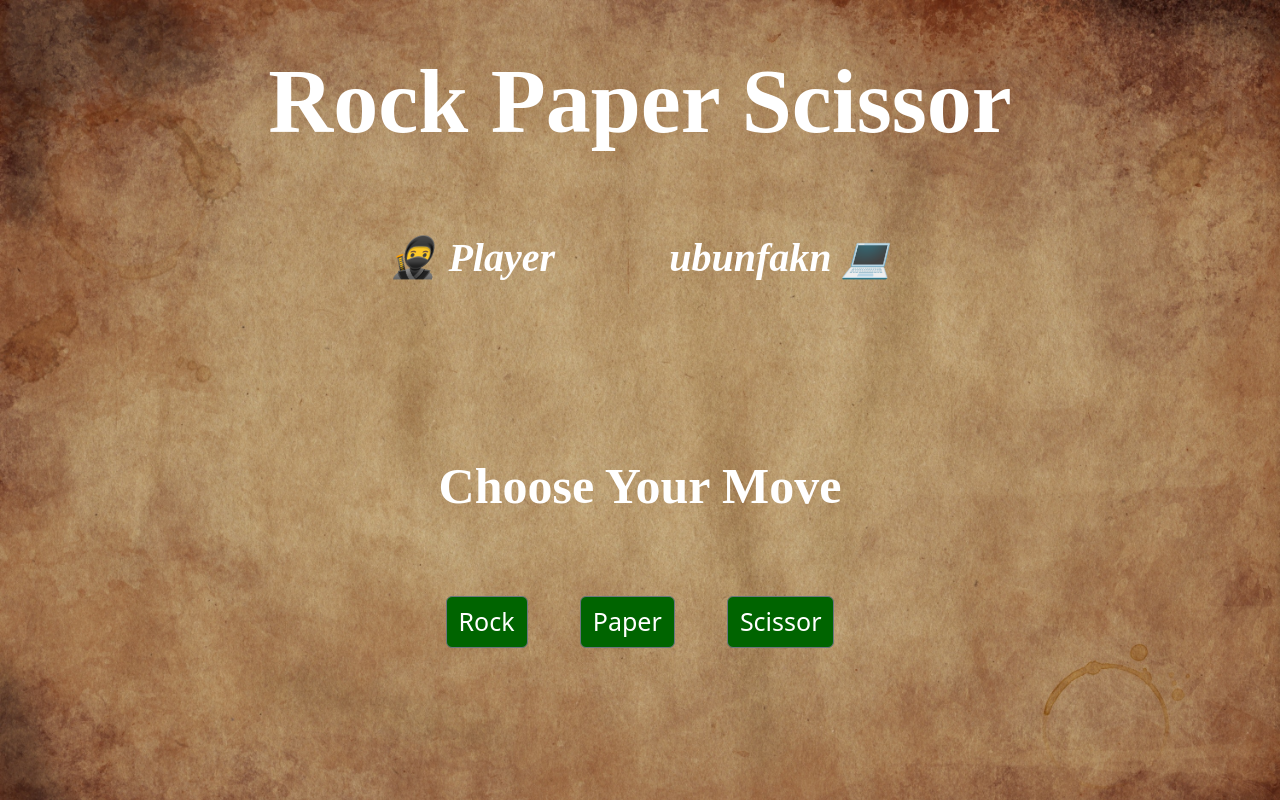
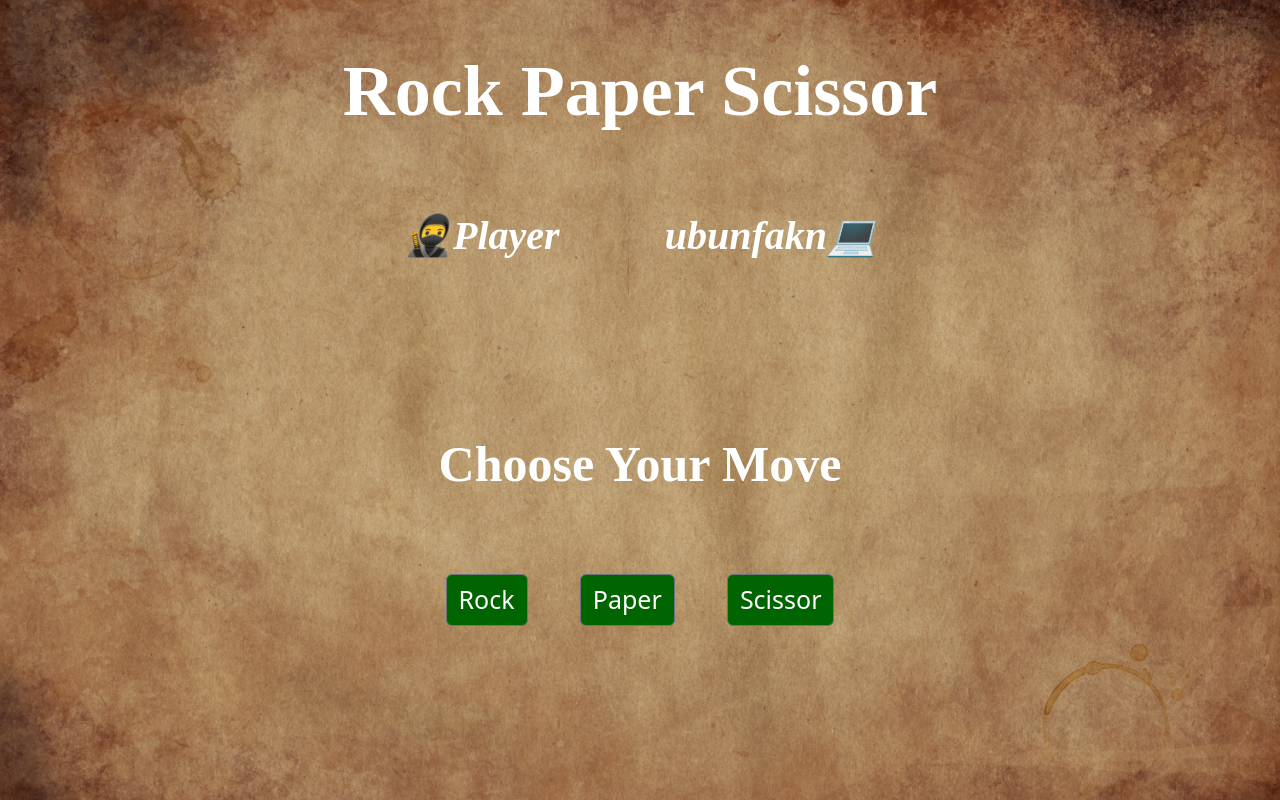
Before and after one commit to ubunfakn/Frontend, a plain HTML site: page index.html in a window 1280 px wide. Drawn offline with nearby package versions, Linux system fonts and the light colour scheme.

Commit message:
Final Commit

```diff
--- a/index.html
+++ b/index.html
@@ -13,13 +13,12 @@
     <!-- margin-left: 640px; -->
     <div class="container">
     <header class="text-white text-center mt-5 my-5">
-        <h1 style="font-family:'Times New Roman', Times, serif;font-weight:bolder; font-size: 90px;" class="text-center"> Rock Paper Scissor</h1>
+        <h1 style="font-family:'Times New Roman', Times, serif;font-weight:bolder; font-size: 450%;" class="text-center"> Rock Paper Scissor</h1>
     </header>
     </div>
-    <div id="result-section" class="container mt-5 my-auto mb-5">
+    <div id="result-section" class="container mt-5 mb-5">
         <br>
-    <em class="text-white" style="font-size: 40px;font-family:'Times New Roman', Times, serif;font-weight:bolder;">🥷 Player</em>
-    <em class="text-white" style="font-size: 40px;font-family:'Times New Roman', Times, serif;font-weight:bolder;">&nbsp;&nbsp;&nbsp;&nbsp;&nbsp;&nbsp;&nbsp;&nbsp;&nbsp;&nbsp;&nbsp;ubunfakn 💻</em>
+    <em class="text-white" style="font-size: 40px;font-family:'Times New Roman', Times, serif;font-weight:bolder;word-spacing: 95px;">🥷Player  ubunfakn💻</em>
     <br><br><br>
     </div>
     <!-- "margin-left: 740px; margin-top: 130px;" -->
@@ -50,7 +49,7 @@
         let newele=document.createElement("em");
         newele.className="text-white my-4";
         // margin-left:65px;
-        newele.style="font-family:'Times New Roman', Times, serif;font-weight:bolder; font-size: 50px;"
+        newele.style="font-family:'Times New Roman', Times, serif;font-weight:bolder; font-size: 40px;"
         resultSection.appendChild(document.createElement("br"));
 
         function Rock(currentElement)
@@ -61,7 +60,7 @@
 
             if(computer===0)result="🤦🤦!!!Draw!!!🤦🤦";
             else if(num==0 && computer==1)result="🥺🥺🥺ubunfakn won";
-            else if(num==0 && computer==2)result="👍👍Congrats! You won";
+            else if(num==0 && computer==2)result="😜😜Congrats! You won";
 
             newele.textContent=result;
             resultSection.appendChild(newele);
@@ -74,7 +73,7 @@
             num=1;
 
             if(computer===1)result="🤦🤦!!!Draw!!!🤦🤦";
-            else if(num==1 && computer==0)result="👍👍Congrats! You won";
+            else if(num==1 && computer==0)result="😜😜Congrats! You won";
             else if(num==1 && computer==2)result="🥺🥺🥺ubunfakn won";
 
             newele.textContent=result;
@@ -89,7 +88,7 @@
 
             if(computer===2)result="🤦🤦!!!Draw!!!🤦🤦";
             else if(num==2 && computer==0)result="🥺🥺🥺ubunfakn won";
-            else if(num==2 && computer==1)result="👍👍Congrats! You won";
+            else if(num==2 && computer==1)result="😜😜Congrats! You won";
 
             newele.textContent=result;
             resultSection.appendChild(newele);
```
